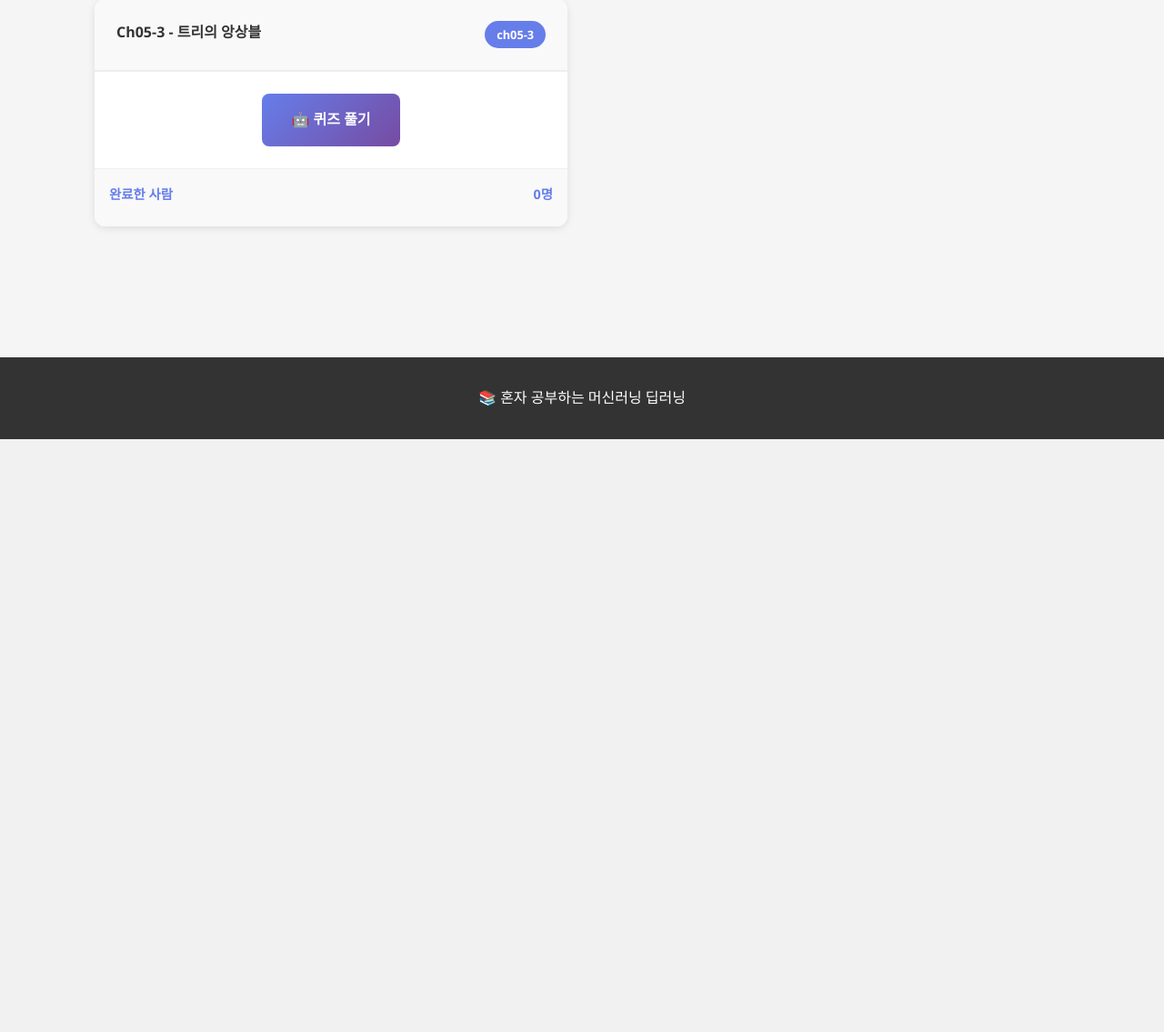
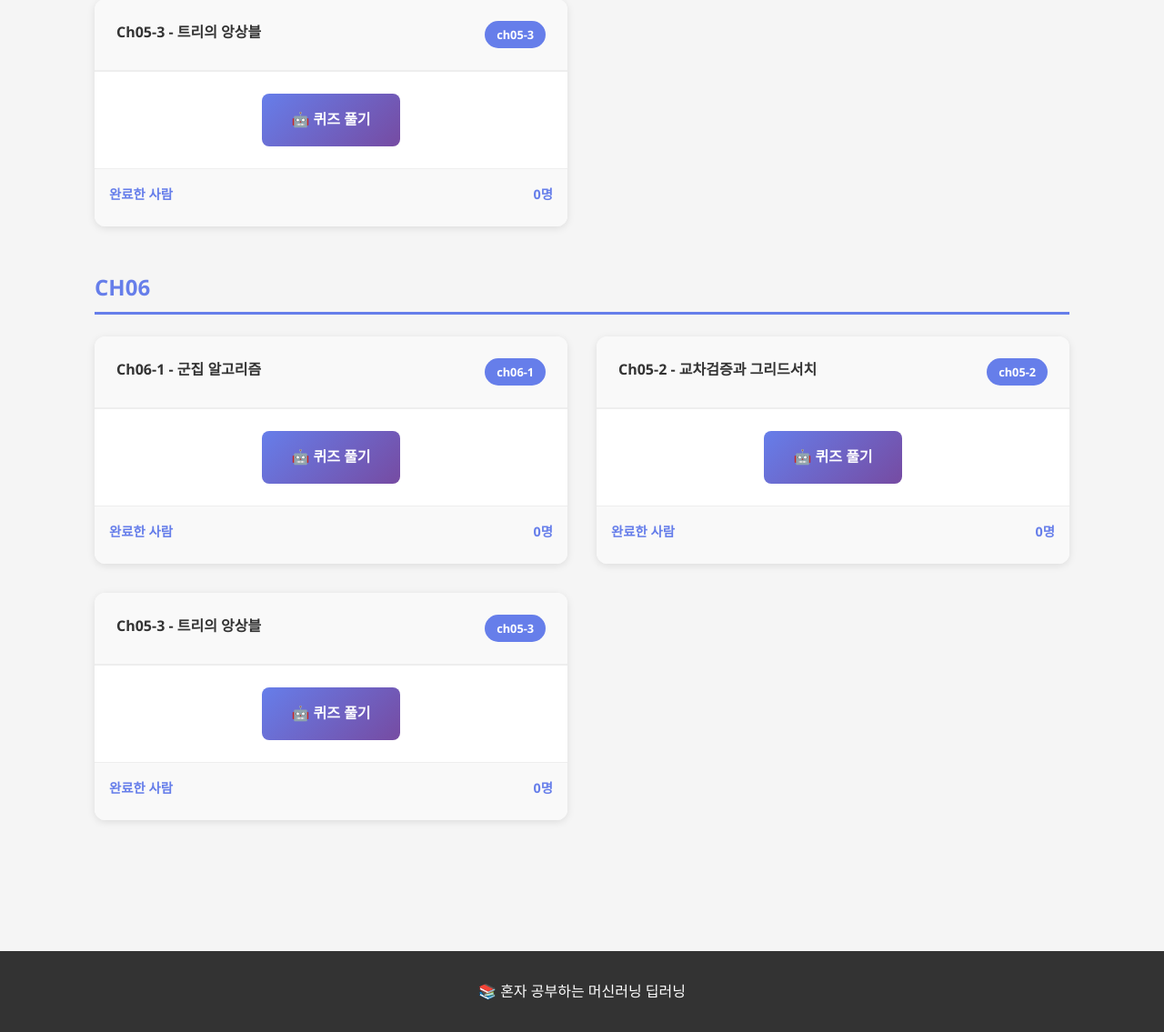
Before and after one commit to gshayoungkim/ai-study-dashboard, a Flask app: page /quiz in a window 1280 px wide. Shown: the part 2210-3345 px from the top of the page at 91% size. Before the commit the page ends 2693 px from the top, so only its background shows below. Run offline with Flask 3, Linux system fonts and the light colour scheme; data that the repository does not hold is empty.

Commit message:
edit supabse

```diff
--- a/backend/app.py
+++ b/backend/app.py
@@ -107,6 +107,23 @@ QUIZZES = {
             "id": "ch05-1",
             "title": "Ch05-1 - 결정트리",
             "gemini_link": "https://gemini.google.com/share/58b3bbcd177d"
+        },
+         {
+            "id": "ch05-2",
+            "title": "Ch05-2 - 교차검증과 그리드서치",
+            "gemini_link": "https://gemini.google.com/share/5fe85dc6304d"
+        },
+         {
+            "id": "ch05-3",
+            "title": "Ch05-3 - 트리의 앙상블",
+            "gemini_link": "https://gemini.google.com/share/5e9c9c72468f"
+        }
+    ],
+     "ch06": [
+        {
+            "id": "ch06-1",
+            "title": "Ch06-1 - 군집 알고리즘",
+            "gemini_link": "https://gemini.google.com/share/6e89a727743c"
         },
          {
             "id": "ch05-2",
@@ -418,26 +435,45 @@ def get_users():
 
 @app.route('/api/quiz-complete', methods=['POST'])
 def quiz_complete():
-    """퀴즈 완료 기록 - Supabase에 저장"""
+    """퀴즈 완료 기록 - Supabase 또는 JSON"""
     try:
         data = request.get_json()
         user_name = data.get('user_name')
         quiz_id = data.get('quiz_id')
 
+        print(f"[DEBUG] 퀴즈 완료 요청: user={user_name}, quiz={quiz_id}")
+
         if not user_name or not quiz_id:
             return jsonify({'error': '필수 정보 누락'}), 400
 
-        # Supabase에 삽입 (중복 시 무시)
-        response = supabase.table('quiz_completions').upsert({
-            'user_name': user_name,
-            'quiz_id': quiz_id,
-            'completed_at': datetime.now().isoformat()
-        }, on_conflict='user_name,quiz_id').execute()
+        if supabase:
+            # Supabase에 저장 (on_conflict 제거)
+            response = supabase.table('quiz_completions').upsert({
+                'user_name': user_name,
+                'quiz_id': quiz_id,
+                'completed_at': datetime.now().isoformat()
+            }).execute()
+
+            print(f"[DEBUG] Supabase 응답: {response.data}")
+        else:
+            # JSON 파일에 저장 (기존 방식)
+            quiz_results = load_quiz_results()
+
+            if user_name not in quiz_results:
+                quiz_results[user_name] = {'completed_quizzes': []}
+
+            if quiz_id not in quiz_results[user_name]['completed_quizzes']:
+                quiz_results[user_name]['completed_quizzes'].append(quiz_id)
+
+            save_quiz_results(quiz_results)
+            print(f"[DEBUG] JSON 저장 완료")
 
         return jsonify({'success': True})
 
     except Exception as e:
         print(f"[ERROR] 퀴즈 완료 기록 실패: {str(e)}")
+        import traceback
+        traceback.print_exc()
         return jsonify({'error': str(e)}), 500
 
 if __name__ == '__main__':
--- a/backend/templates/quiz.html
+++ b/backend/templates/quiz.html
@@ -30,7 +30,7 @@
                         </div>
 
                         <div class="quiz-body">
-                            <a href="{{ quiz.gemini_link }}" target="_blank" class="btn-quiz" onclick="recordQuizCompletion('{{ quiz.id }}')">
+                            <a href="#" class="btn-quiz" onclick="return recordQuizCompletion(event, '{{ quiz.id }}', '{{ quiz.gemini_link }}')">
                                 🤖 퀴즈 풀기
                             </a>
                         </div>
@@ -258,11 +258,12 @@ function updateUserDisplay() {
     }
 }
 
-function recordQuizCompletion(quizId) {
+function recordQuizCompletion(event, quizId, geminiLink) {
+    event.preventDefault();  // 기본 링크 동작 방지
+
     if (!currentUser) {
         alert('먼저 이름을 선택해주세요!');
-        event.preventDefault();
-        return;
+        return false;
     }
 
     // 서버에 완료 기록
@@ -278,9 +279,18 @@ function recordQuizCompletion(quizId) {
     })
     .then(res => res.json())
     .then(data => {
-        loadQuizStats();
+        console.log('퀴즈 완료 기록 성공:', data);
+        loadQuizStats();  // 통계 새로고침
+        // Gemini 링크를 새 창으로 열기
+        window.open(geminiLink, '_blank');
     })
-    .catch(err => console.error('오류:', err));
+    .catch(err => {
+        console.error('퀴즈 완료 기록 실패:', err);
+        // 에러가 있어도 퀴즈 페이지는 열기
+        window.open(geminiLink, '_blank');
+    });
+
+    return false;
 }
 
 function loadQuizStats() {
```
